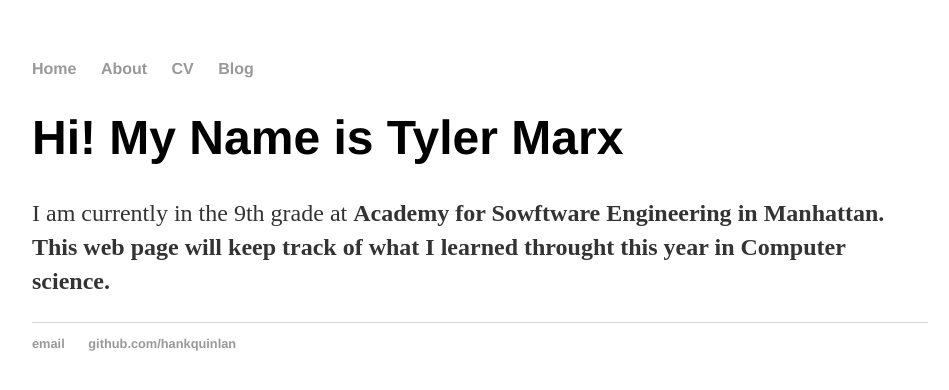
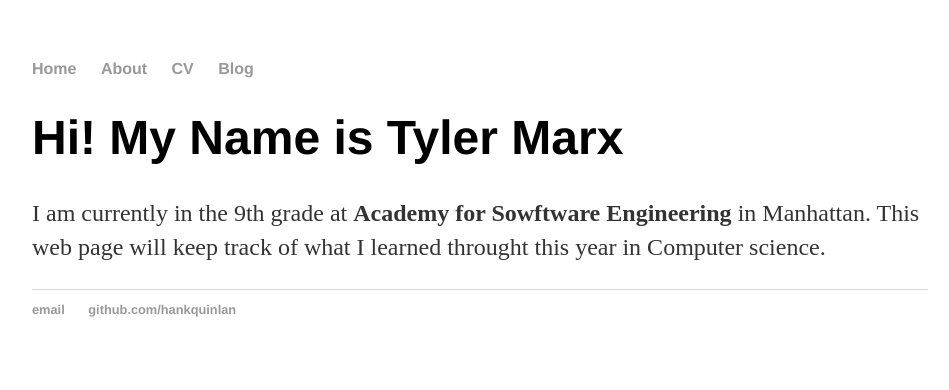
Before and after one commit to tylerm2204/tylerm2204.github.io, a Jekyll site: the page built from index.html, in a window 1280 px wide. Shown: the top 390 px of the page, without its empty margins (160-1109 px from the left). Built offline with Jekyll 4.4.1, drawn with Linux system fonts in a browser that asks for light colours.

```diff
--- a/index.html
+++ b/index.html
@@ -4,5 +4,5 @@ title: Tyler Marx's New Web Page
 ---
 <div class="blurb">
 	<h1>Hi! My Name is Tyler Marx</h1>
-	<p>I am currently in the 9th grade at <strong>Academy for Sowftware Engineering<strong> in Manhattan. This web page will keep track of what I learned throught this year in Computer science.</a></p>
+	<p>I am currently in the 9th grade at <strong>Academy for Sowftware Engineering</strong> in Manhattan. This web page will keep track of what I learned throught this year in Computer science.</a></p>
 </div><!-- /.blurb -->
```
